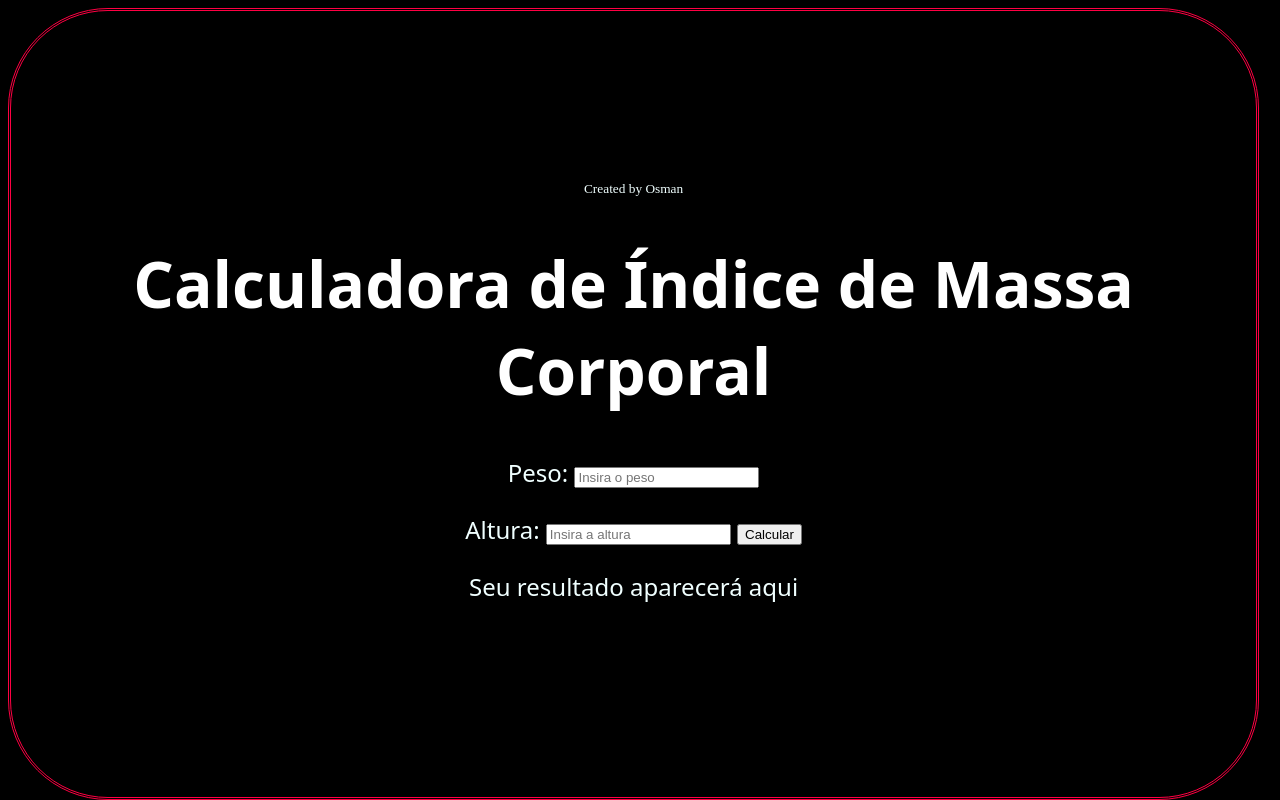
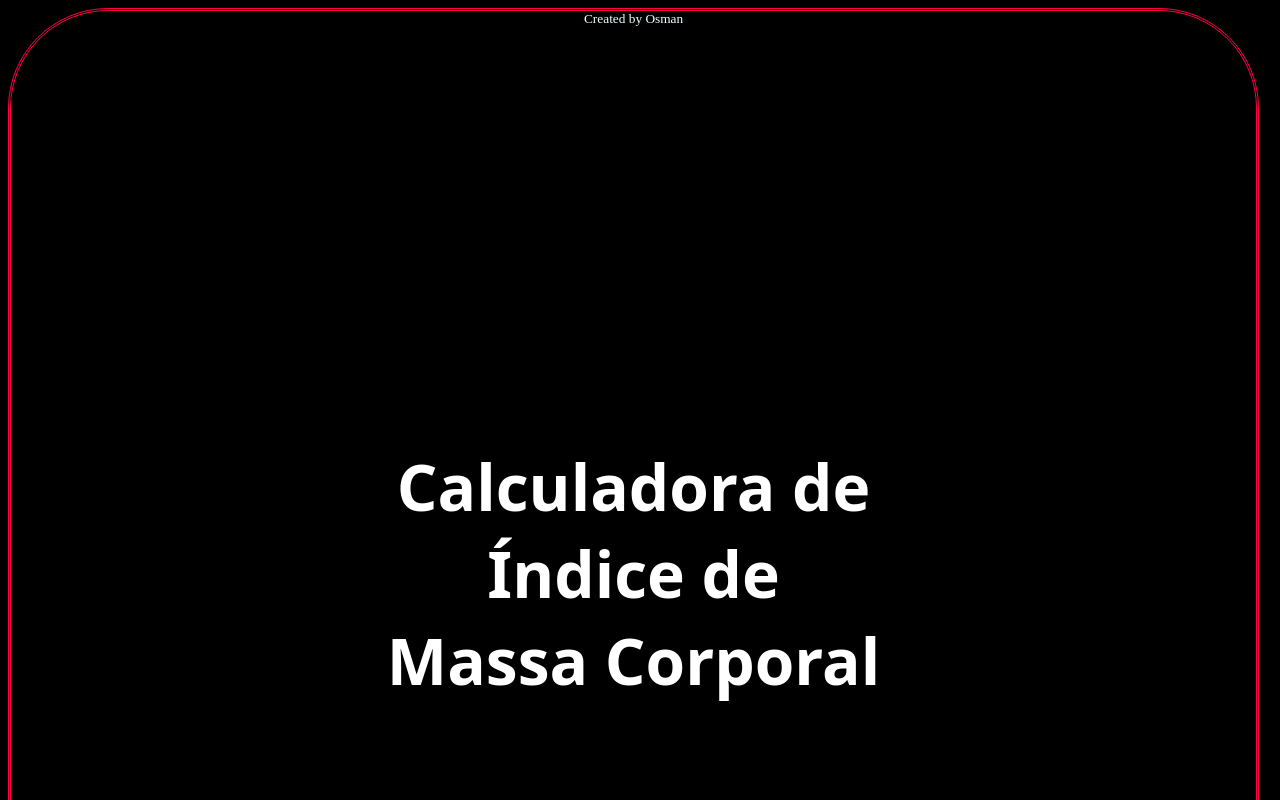
Before and after one commit to osmanbastos/Calculadora_IMC, a plain HTML site: page calculadoraimc.html in a window 1280 px wide. Shown: the top 800 px of the page. Drawn offline with Linux system fonts and the light colour scheme.

Commit message:
Update calculadora.css

```diff
--- a/calculadora.css
+++ b/calculadora.css
@@ -32,6 +32,7 @@ h1 {
     position: relative;
     font-size: 4rem;
     color: #ffffff;
+    padding: 30%;
 }
 html {
     block-size: 99%;
```
